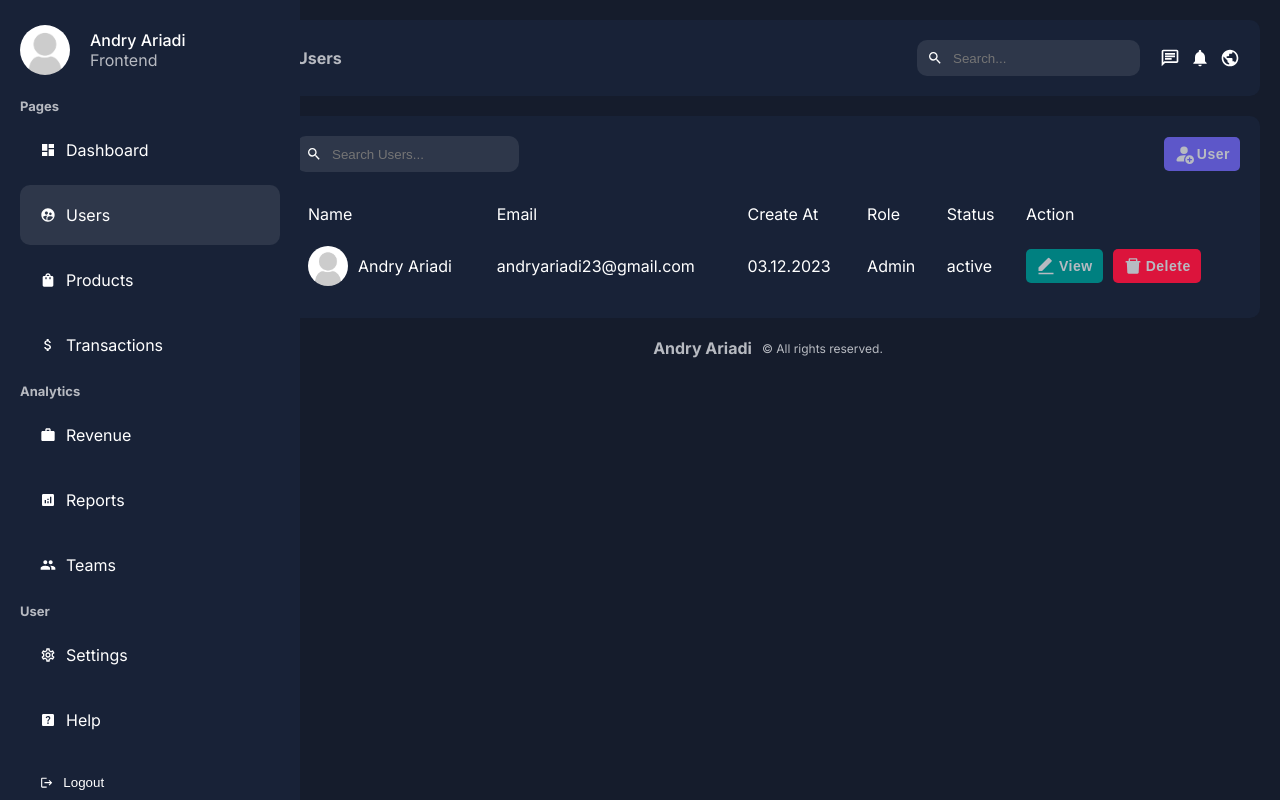
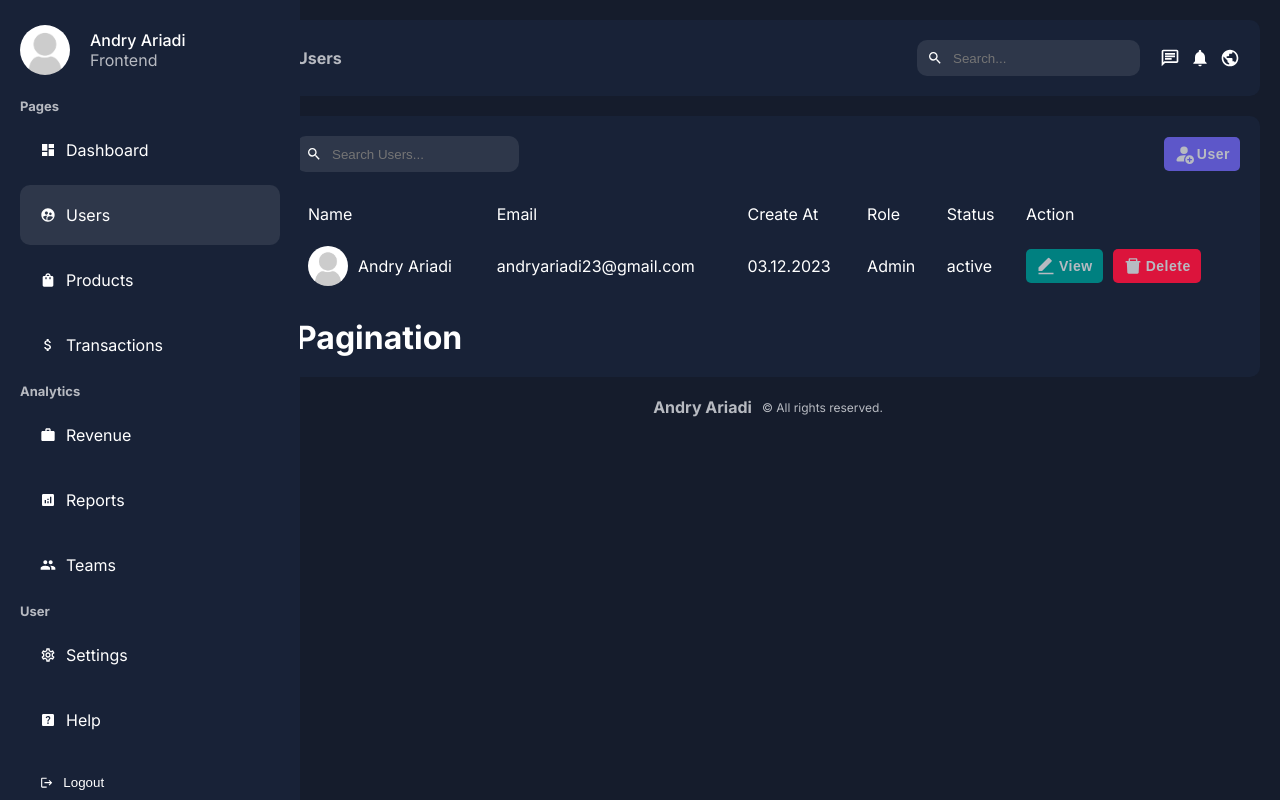
Before and after one commit to andryariadi/CMS-Dashboard-, a Next.js app in the folder cms-dashboard/: page /dashboard/users in a window 1280 px wide. Built offline with nearby package versions, Linux system fonts and the light colour scheme.

Commit message:
add pagination component

```diff
--- a/cms-dashboard/src/app/dashboard/users/page.jsx
+++ b/cms-dashboard/src/app/dashboard/users/page.jsx
@@ -6,6 +6,7 @@ import Image from "next/image";
 import user from "@/assets/users.png";
 import { RiEditFill } from "react-icons/ri";
 import { AiFillDelete } from "react-icons/ai";
+import Pagination from "@/components/dashboard/pagination/pagination";
 
 export default function UsersPage() {
   return (
@@ -60,6 +61,7 @@ export default function UsersPage() {
             </tr>
           </tbody>
         </table>
+        <Pagination />
       </div>
     </>
   );
--- /dev/null
+++ b/cms-dashboard/src/components/dashboard/pagination/pagination.jsx
@@ -0,0 +1,11 @@
+import styles from "./pagination.module.css";
+
+export default function Pagination() {
+  return (
+    <>
+      <div className={styles.container}>
+        <h1>Pagination</h1>
+      </div>
+    </>
+  );
+}
```
Also changed, not shown: cms-dashboard/src/components/dashboard/pagination/pagination.module.css (added).
